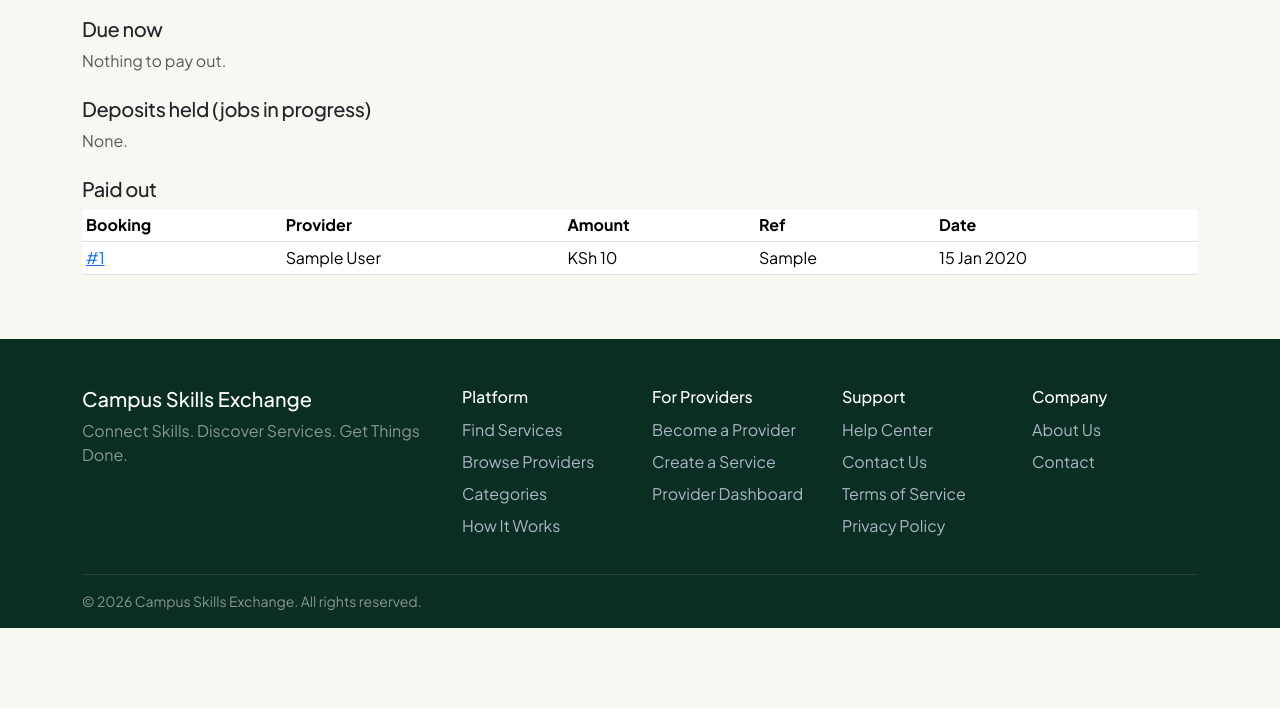
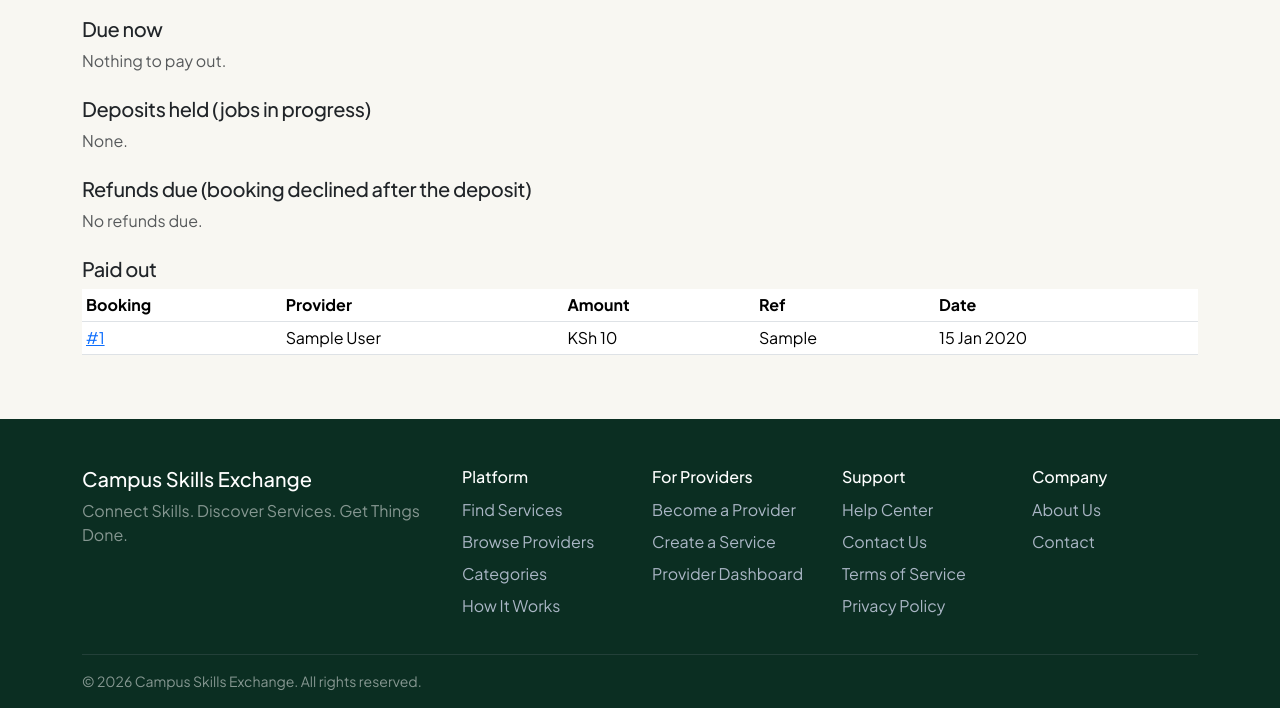
Before and after one commit to enock73/remote-skill-system, a Flask app: page /admin/payouts in a window 1280 px wide; the page is wider, and only the part inside the window is pictured. Shown: the part 190-898 px from the top of that part. Before the commit the page ends 818 px from the top of that part, so only its background shows below. Run offline with Flask 3, Linux system fonts and the light colour scheme; a user stored in the database is signed in; tables that the repository leaves empty hold one stand-in row (values such as "Sample post").

Commit message:
Deposit at booking

```diff
--- a/backend/app/routes/admin.py
+++ b/backend/app/routes/admin.py
@@ -170,8 +170,19 @@ def verification_decide(uid):
 def payouts():
     due = Booking.query.filter_by(payout_status="due").order_by(Booking.updated_at).all()
     paid = Booking.query.filter_by(payout_status="paid").order_by(Booking.payout_at.desc()).limit(30).all()
-    held = Booking.query.filter(Booking.payout_status == "none", Booking.deposit_status == "confirmed", Booking.status == "accepted").filter(Booking.payments.any(Payment.status == "success")).all()
-    return render_template("admin/payouts.html", due=due, paid=paid, held=held)
+    held = Booking.query.filter(Booking.payout_status == "none", Booking.deposit_status == "confirmed", Booking.status.in_(("pending", "accepted"))).filter(Booking.payments.any(Payment.status == "success")).all()
+    refunds = Booking.query.filter_by(deposit_status="refund").order_by(Booking.updated_at).all()
+    return render_template("admin/payouts.html", due=due, paid=paid, held=held, refunds=refunds)
+
+
+@bp.route("/payouts/<int:bid>/refunded", methods=["POST"])
+@roles_required("admin")
+def refund_done(bid):
+    b = db.session.get(Booking, bid) or abort(404)
+    if b.deposit_status != "refund": abort(400)
+    b.deposit_status = "refunded"; db.session.commit()
+    notify(b.customer_id, "Deposit refunded", f"Your deposit for '{b.listing.title}' was refunded to your M-Pesa.", url_for("bookings.detail", bid=b.id))
+    flash("Marked as refunded.", "success"); return redirect(url_for("admin.payouts"))
 
 
 @bp.route("/payouts/<int:bid>/paid", methods=["POST"])
--- a/backend/app/routes/bookings.py
+++ b/backend/app/routes/bookings.py
@@ -64,9 +64,14 @@ def create(listing_id):
                 customer_address=address if place == "customer" else None, agreed_price=l.price,
                 deposit_amount=round(l.price * pct / 100, 2), deposit_status="none", balance_status="none")
     if not current_user.phone: current_user.phone = phone      # so SMS alerts can reach them
+    pay_now = mpesa.enabled() and (b.deposit_amount or 0) > 0       # deposit is paid by M-Pesa prompt right when booking
+    if pay_now: b.deposit_status = "awaiting"
     db.session.add(b); db.session.commit()
-    notify(l.provider_id, "New booking request", f"{current_user.full_name} requested '{l.title}' for {when:%d %b %Y}. Open it to accept or reject.", _link(b))
-    flash("Booking request sent. Your phone number and address are shared with the provider only if they accept.", "success")
+    if pay_now:
+        flash(f"Almost done: pay the {kes(b.deposit_amount)} deposit below to send your request. You will get an M-Pesa prompt on your phone.", "info")
+    else:
+        notify(l.provider_id, "New booking request", f"{current_user.full_name} requested '{l.title}' for {when:%d %b %Y}. Open it to accept or reject.", _link(b))
+        flash("Booking request sent. Your phone number and address are shared with the provider only if they accept.", "success")
     return redirect(_link(b))
 
 
@@ -103,8 +108,16 @@ def set_status(bid, new):
         flash("Confirm the customer's deposit first. Work should only be completed after the deposit is confirmed.", "danger"); return redirect(_link(b))
     if new == "cancelled" and b.status == "accepted" and b.deposit_status in ("claimed", "confirmed"):
         flash("A deposit has already been paid on this booking, so it can't be cancelled here. Use \"Report a problem\" and an administrator will help.", "danger"); return redirect(_link(b))
+    if new == "accepted" and b.deposit_status == "awaiting":
+        flash("The customer has not paid the deposit yet. You can accept once it is paid.", "danger"); return redirect(_link(b))
+    refund = new in ("rejected", "cancelled") and b.status == "pending" and b.deposit_status == "confirmed"
     b.status = new
-    if new == "accepted":
+    if refund:
+        b.deposit_status = "refund"
+        from app.models import User
+        for a in User.query.filter_by(role="admin").all():
+            notify(a.id, "Refund due", f"Booking #{b.id} '{t}' was {new} after the deposit was paid. Refund {kes(b.deposit_amount)} to {b.customer_phone}.", url_for("admin.payouts"), sms=False)
+    if new == "accepted" and b.deposit_status != "confirmed":
         b.deposit_status = "awaiting" if (b.deposit_amount or 0) > 0 else "none"
     if new == "completed":
         b.balance_status = "unpaid" if b.balance_amount > 0 else "confirmed"
@@ -126,7 +139,7 @@ def set_status(bid, new):
 def pay(bid, kind):
     b = db.session.get(Booking, bid) or abort(404)
     if b.customer_id != current_user.id or kind not in ("deposit", "balance"): abort(403)
-    ok_state = (b.status == "accepted" and b.deposit_status == "awaiting") if kind == "deposit" else (b.status == "completed" and b.balance_status == "unpaid")
+    ok_state = (b.status in ("pending", "accepted") and b.deposit_status == "awaiting") if kind == "deposit" else (b.status == "completed" and b.balance_status == "unpaid")
     if not ok_state:
         flash("No payment is due on this booking right now.", "danger"); return redirect(_link(b))
     if mpesa.enabled():
@@ -148,7 +161,7 @@ def pay(bid, kind):
 
 # ---------------- M-Pesa STK Push (money is held by the platform; see services/mpesa.py)
 def _due(b, kind):
-    return (b.status == "accepted" and b.deposit_status == "awaiting") if kind == "deposit" else (b.status == "completed" and b.balance_status == "unpaid")
+    return (b.status in ("pending", "accepted") and b.deposit_status == "awaiting") if kind == "deposit" else (b.status == "completed" and b.balance_status == "unpaid")
 
 
 @bp.route("/bookings/<int:bid>/stk/<kind>", methods=["POST"])
--- a/backend/app/services/mpesa.py
+++ b/backend/app/services/mpesa.py
@@ -94,7 +94,10 @@ def apply_result(payment, ok, receipt=None, desc=None, paid_amount=None):
             receipt = receipt or f"STK{payment.id}"
             b.deposit_status, b.deposit_code = "confirmed", receipt
             notify(b.customer_id, "Deposit received", f"We received your KSh {payment.amount:,} deposit for '{title}' (receipt {receipt}). It is held safely until the job is done.", link)
-            notify(b.provider_id, "Deposit secured", f"The customer paid the KSh {payment.amount:,} deposit for '{title}'. It is held by the platform. You can start the work.", link)
+            if b.status == "pending":
+                notify(b.provider_id, "New booking request", f"{b.customer.full_name} requested '{title}' and already paid the KSh {payment.amount:,} deposit (held by the platform). Open it to accept or reject.", link)
+            else:
+                notify(b.provider_id, "Deposit secured", f"The customer paid the KSh {payment.amount:,} deposit for '{title}'. It is held by the platform. You can start the work.", link)
         else:
             receipt = receipt or f"STK{payment.id}"
             b.balance_status, b.balance_code = "confirmed", receipt
--- a/backend/app/templates/admin/payouts.html
+++ b/backend/app/templates/admin/payouts.html
@@ -3,4 +3,5 @@
 <h2 class="h5">Due now</h2>{% if due %}<div class="table-responsive"><table class="table align-middle"><thead><tr><th>Booking</th><th>Provider</th><th>Send to</th><th class="text-end">Amount</th><th>Record payout</th></tr></thead><tbody>{% for b in due %}<tr><td><a href="{{ url_for('bookings.detail', bid=b.id) }}">#{{ b.id }}</a> {{ b.listing.title }}</td><td>{{ b.provider.full_name }}</td><td><strong>{{ b.provider.payment_number or 'NO NUMBER' }}</strong></td><td class="text-end text-nowrap">KSh {{ '{:,.0f}'.format(b.payout_amount or 0) }}</td>
 <td><form method="post" action="{{ url_for('admin.payout_paid', bid=b.id) }}" class="d-flex gap-2" data-confirm="Mark KSh {{ '{:,.0f}'.format(b.payout_amount or 0) }} as sent to {{ b.provider.full_name }}?">{{ m.csrf() }}<input class="form-control form-control-sm text-uppercase" name="ref" placeholder="M-Pesa ref" minlength="6" maxlength="40" required><button class="btn btn-sm btn-success text-nowrap">Mark sent</button></form></td></tr>{% endfor %}</tbody></table></div>{% else %}<p class="text-muted">Nothing to pay out.</p>{% endif %}
 <h2 class="h5 mt-4">Deposits held (jobs in progress)</h2>{% if held %}<ul class="list-group mb-3">{% for b in held %}<li class="list-group-item d-flex justify-content-between"><span><a href="{{ url_for('bookings.detail', bid=b.id) }}">#{{ b.id }}</a> {{ b.listing.title }} · {{ b.provider.full_name }}</span><span>KSh {{ '{:,.0f}'.format(b.deposit_amount or 0) }}</span></li>{% endfor %}</ul>{% else %}<p class="text-muted">None.</p>{% endif %}
+<h2 class="h5 mt-4">Refunds due (booking declined after the deposit)</h2>{% if refunds %}<ul class="list-group mb-3">{% for b in refunds %}<li class="list-group-item d-flex justify-content-between align-items-center gap-2"><span>Booking #{{ b.id }}: refund <strong>KSh {{ '{:,.0f}'.format(b.deposit_amount) }}</strong> to {{ b.customer_phone }} ({{ b.customer.full_name }})</span><form method="post" action="{{ url_for('admin.refund_done', bid=b.id) }}" data-confirm="Mark this deposit as refunded?">{{ m.csrf() }}<button class="btn btn-sm btn-success text-nowrap">Mark refunded</button></form></li>{% endfor %}</ul>{% else %}<p class="text-muted">No refunds due.</p>{% endif %}
 <h2 class="h5 mt-4">Paid out</h2>{% if paid %}<div class="table-responsive"><table class="table table-sm"><thead><tr><th>Booking</th><th>Provider</th><th>Amount</th><th>Ref</th><th>Date</th></tr></thead><tbody>{% for b in paid %}<tr><td><a href="{{ url_for('bookings.detail', bid=b.id) }}">#{{ b.id }}</a></td><td>{{ b.provider.full_name }}</td><td>KSh {{ '{:,.0f}'.format(b.payout_amount or 0) }}</td><td>{{ b.payout_ref }}</td><td>{{ b.payout_at.strftime('%d %b %Y') if b.payout_at }}</td></tr>{% endfor %}</tbody></table></div>{% else %}<p class="text-muted">None yet.</p>{% endif %}{% endblock %}
--- a/backend/app/templates/macros.html
+++ b/backend/app/templates/macros.html
@@ -16,5 +16,5 @@
 </article></div>{% endmacro %}
 {% macro empty(icon, text, link=None, label=None) %}<div class="text-center text-muted py-5"><i class="bi bi-{{icon}} display-5"></i><p class="mt-2 mb-2">{{ text }}</p>{% if link %}<a class="btn btn-primary" href="{{ link }}">{{ label }}</a>{% endif %}</div>{% endmacro %}
 
-{% macro pay_note(b) %}{% if b.status == 'accepted' %}{% if b.deposit_status == 'awaiting' %}<div class="small text-warning-emphasis">Deposit due: KSh {{ '{:,.0f}'.format(b.deposit_amount) }}</div>{% elif b.deposit_status == 'claimed' %}<div class="small text-info-emphasis">Deposit awaiting confirmation</div>{% elif b.deposit_status == 'confirmed' %}<div class="small text-success">Deposit paid</div>{% endif %}
+{% macro pay_note(b) %}{% if b.status == 'pending' and b.deposit_status == 'awaiting' %}<div class="small text-warning-emphasis">Deposit due: KSh {{ '{:,.0f}'.format(b.deposit_amount) }}</div>{% elif b.status == 'pending' and b.deposit_status == 'confirmed' %}<div class="small text-success">Deposit paid</div>{% elif b.status == 'accepted' %}{% if b.deposit_status == 'awaiting' %}<div class="small text-warning-emphasis">Deposit due: KSh {{ '{:,.0f}'.format(b.deposit_amount) }}</div>{% elif b.deposit_status == 'claimed' %}<div class="small text-info-emphasis">Deposit awaiting confirmation</div>{% elif b.deposit_status == 'confirmed' %}<div class="small text-success">Deposit paid</div>{% endif %}
 {% elif b.status == 'completed' %}{% if b.balance_status == 'unpaid' %}<div class="small text-warning-emphasis">Balance due: KSh {{ '{:,.0f}'.format(b.balance_amount) }}</div>{% elif b.balance_status == 'claimed' %}<div class="small text-info-emphasis">Payment awaiting confirmation</div>{% elif b.balance_status == 'confirmed' %}<div class="small text-success">Paid in full</div>{% endif %}{% endif %}{% endmacro %}
```
Also changed, not shown: backend/app/templates/booking_detail.html (+11 -3 lines).
